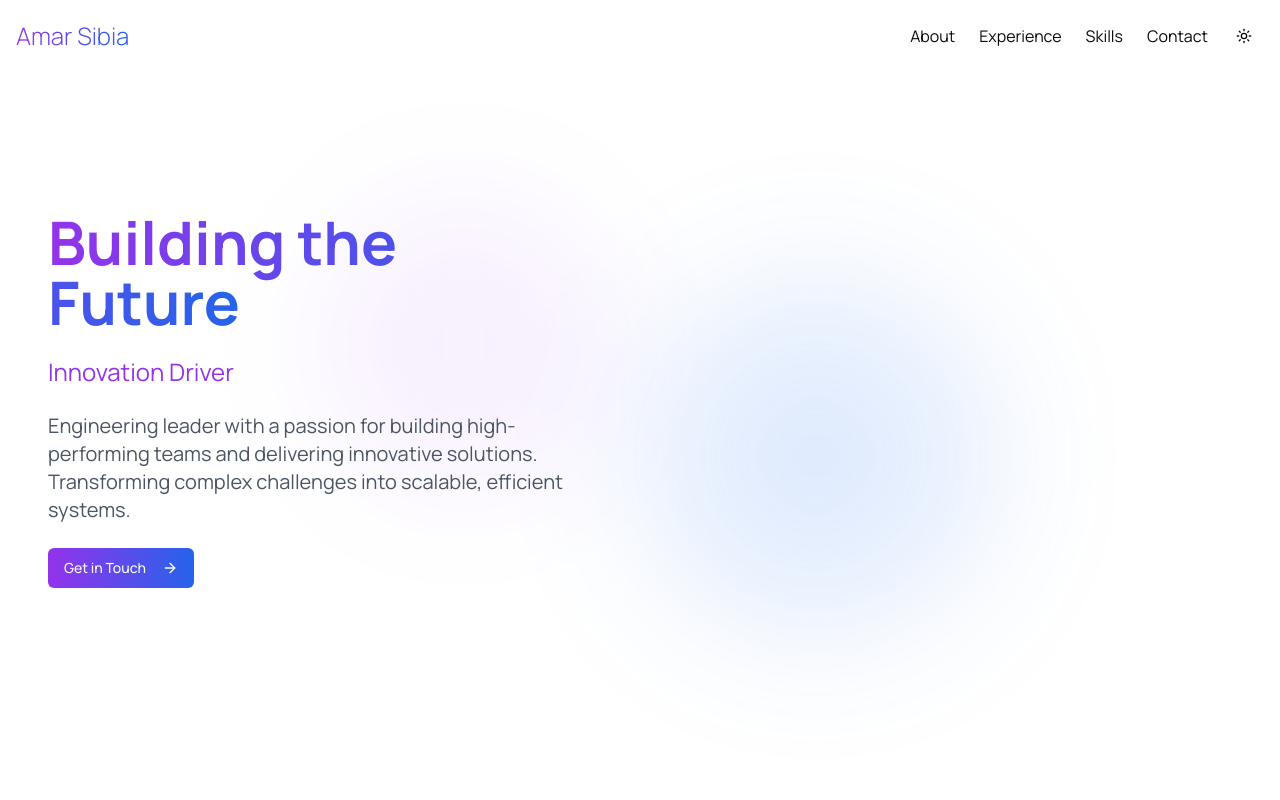
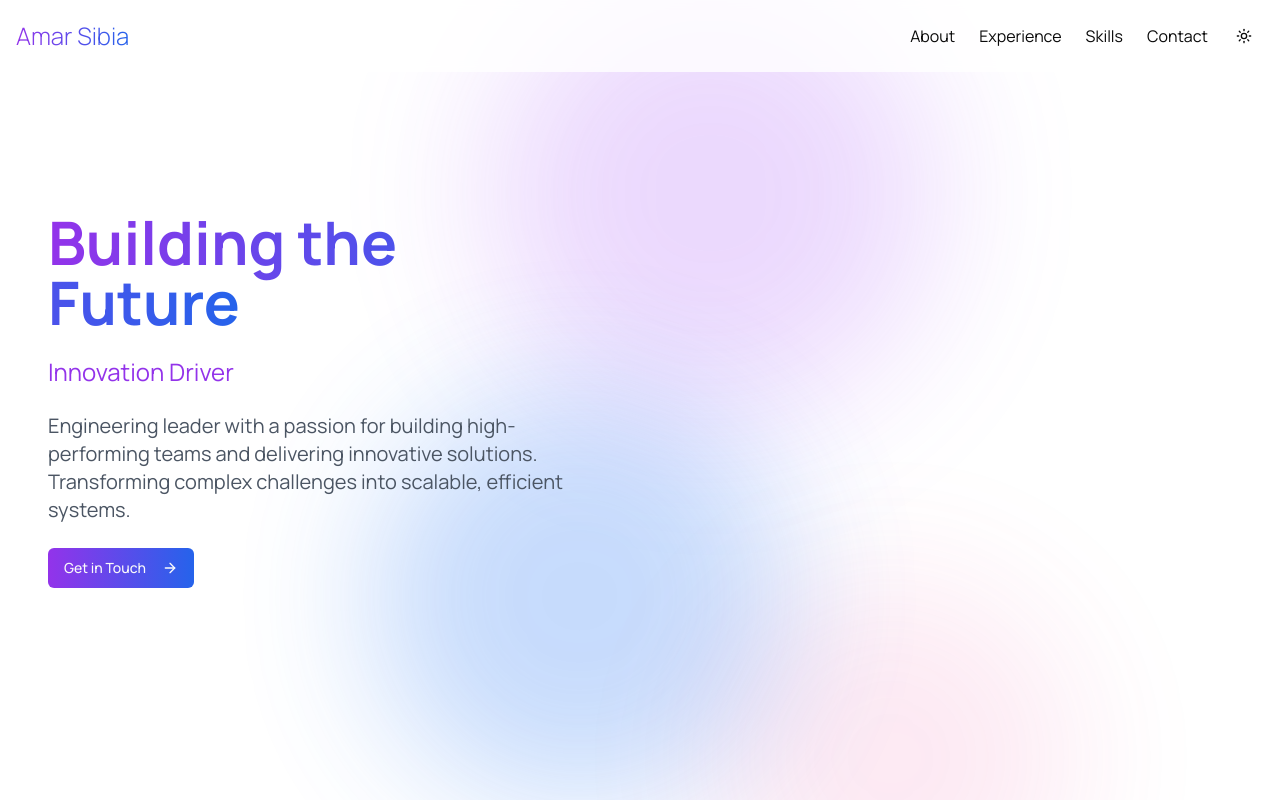
Before and after one commit to amarsibia/amarsibia.github.io, a Next.js app: page / in a window 1280 px wide. Shown: the top 800 px of the page. Built offline with nearby package versions, Linux system fonts and the light colour scheme.

Commit message:
fix: improve background animations for hero

```diff
--- a/components/hero.tsx
+++ b/components/hero.tsx
@@ -15,52 +15,75 @@ const Hero: FC = () => {
       transition={{ duration: 0.8 }}
       className="relative min-h-screen flex items-center overflow-hidden"
     >
-      {/* Animated Gradient Background */}
+      {/* Animated Gradient Background
       <motion.div
         className="absolute inset-0 -z-10"
         animate={{
           background: [
-            'linear-gradient(45deg, rgba(168, 85, 247, 0.15) 0%, rgba(236, 72, 153, 0.15) 100%)',
-            'linear-gradient(45deg, rgba(236, 72, 153, 0.15) 0%, rgba(168, 85, 247, 0.15) 100%)',
+            'linear-gradient(45deg, rgba(168, 85, 247, 0.3) 0%, rgba(236, 72, 153, 0.3) 100%)',
+            'linear-gradient(45deg, rgba(236, 72, 153, 0.3) 0%, rgba(168, 85, 247, 0.3) 100%)',
           ],
         }}
         transition={{
-          duration: 10,
+          duration: 5,
           repeat: Infinity,
           repeatType: "reverse",
-          ease: "linear"
+          ease: "easeInOut"
+        }}
+      /> */}
+
+      {/* Gradient Orbs */}
+      <motion.div
+        className="absolute top-1/4 left-1/4 w-96 h-96 bg-purple-500/40 rounded-full blur-3xl"
+        animate={{
+          scale: [1, 1.2, 1],
+          opacity: [0.4, 0.6, 0.4],
+          x: [0, 200, -200, 0],
+          y: [0, -200, 200, 0],
+        }}
+        transition={{
+          duration: 20,
+          repeat: Infinity,
+          repeatType: "reverse",
+          ease: "easeInOut"
+        }}
+      />
+      <motion.div
+        className="absolute bottom-1/4 right-1/4 w-96 h-96 bg-blue-500/40 rounded-full blur-3xl"
+        animate={{
+          scale: [1.2, 1, 1.2],
+          opacity: [0.6, 0.8, 0.6],
+          x: [0, -200, 200, 0],
+          y: [0, 200, -200, 0],
+        }}
+        transition={{
+          duration: 25,
+          repeat: Infinity,
+          repeatType: "reverse",
+          ease: "easeInOut"
         }}
       />
 
-      {/* Gradient Orbs */}
+      {/* Pink orb with circular motion */}
       <motion.div
-        className="absolute top-1/4 left-1/4 w-72 h-72 bg-purple-500/30 rounded-full blur-3xl"
+        className="absolute top-1/2 right-1/3 w-80 h-80 bg-pink-500/30 rounded-full blur-3xl"
         animate={{
-          scale: [1, 1.2, 1],
-          opacity: [0.3, 0.2, 0.3],
+          scale: [1, 1.3, 1],
+          opacity: [0.3, 0.5, 0.3],
+          x: [0, 200, 0, -200, 0],
+          y: [0, 200, 400, 200, 0],
         }}
         transition={{
-          duration: 8,
+          duration: 30,
           repeat: Infinity,
-          repeatType: "reverse",
-        }}
-      />
-      <motion.div
-        className="absolute bottom-1/4 right-1/4 w-72 h-72 bg-blue-500/30 rounded-full blur-3xl"
-        animate={{
-          scale: [1.2, 1, 1.2],
-          opacity: [0.5, 0.8, 0.5],
-        }}
-        transition={{
-          duration: 8,
-          repeat: Infinity,
-          repeatType: "reverse",
+          repeatType: "loop",
+          ease: "easeInOut"
         }}
       />
 
       <div className="container mx-auto px-4 relative z-10">
         <div className="grid md:grid-cols-2 gap-8 items-center">
-          <div className="space-y-6 backdrop-blur-sm bg-white/5 p-8 rounded-2xl">
+          <div className="space-y-6 p-8 rounded-2xl">
             <motion.h1
               className="text-4xl md:text-6xl font-bold mb-6"
               initial={{ opacity: 0 }}
@@ -110,7 +133,7 @@ const Hero: FC = () => {
             transition={{ delay: 0.4, duration: 0.5 }}
           >
             <Image
-              src="/images/profile.png"
+              src="/images/profile2.png"
               alt="Professional headshot"
               fill
               className="rounded-2xl object-cover shadow-2xl"
```
